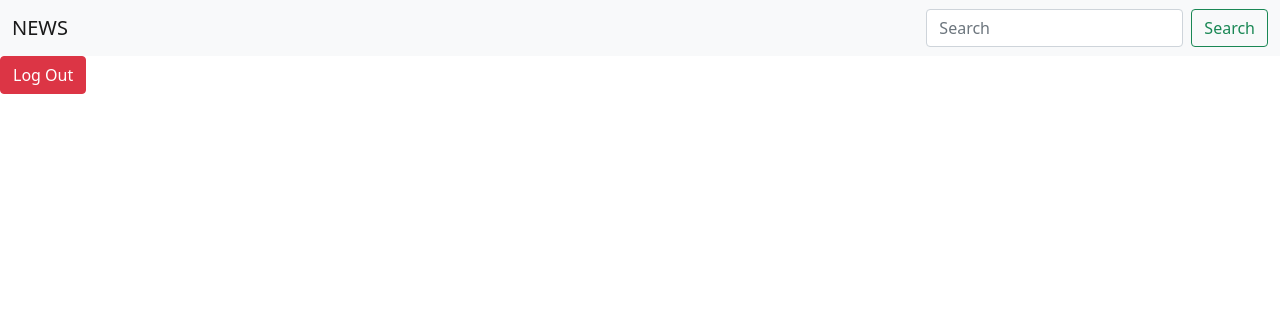
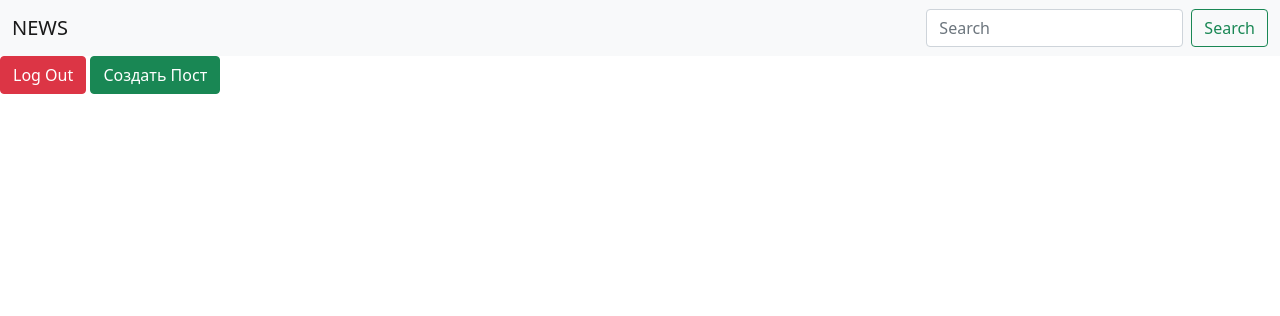
Before and after one commit to lncr/academy-project, a Django app: page /posts/ in a window 1280 px wide. Shown: the top 316 px of the page. Run offline with Django 3.2, Linux system fonts and the light colour scheme; the visitor is signed in with stand-in values (Sample User, id 1); data that the repository does not hold is empty.

Commit message:
Add create post button

```diff
--- a/templates/posts/index.html
+++ b/templates/posts/index.html
@@ -5,6 +5,9 @@
 {% endblock %}
 
 {% block content %}
+    {% if posts.count == 0 %}
+      <a href="{% url 'post_create_url' %}" class='btn btn-success'>Создать Пост</a>
+    {% endif %}
     {% for post in posts %}
     <div class="card mb-5" >
         <div class="card-header">
```
